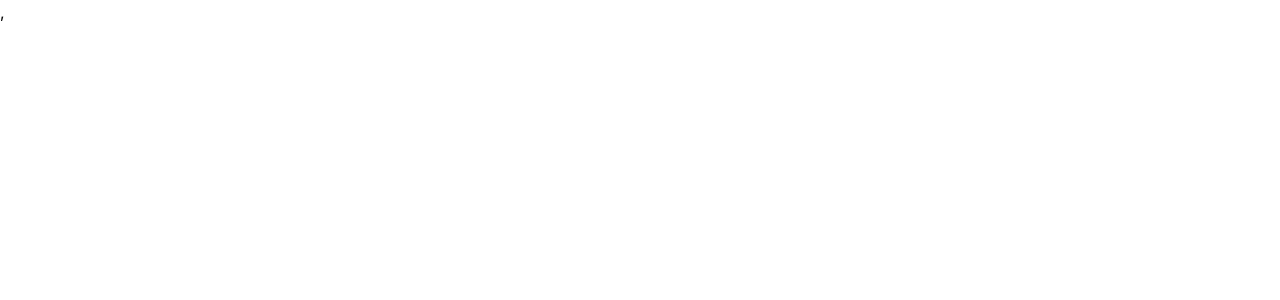
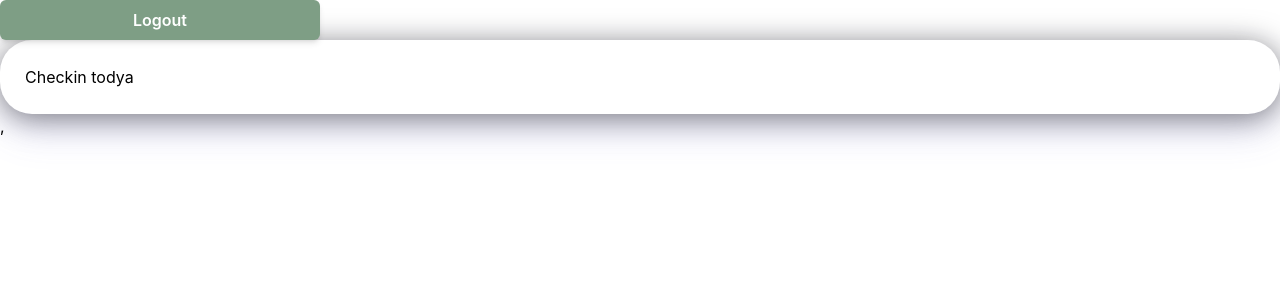
Before and after one commit to Happiness549/Full-Stack-Hotel-App, a React (Vite) app in the folder frontend/: page /dashboard in a window 1280 px wide. Before the commit this address had no page. Shown: the top 300 px of the page. Built offline with nearby package versions, Linux system fonts and the light colour scheme.

Commit message:
Feat: Added admin page

```diff
--- a/frontend/package.json
+++ b/frontend/package.json
@@ -13,6 +13,7 @@
     "@reduxjs/toolkit": "^2.13.0",
     "@tailwindcss/vite": "^4.3.3",
     "cors": "^2.8.6",
+    "jwt-decode": "^4.0.0",
     "react": "^19.2.8",
     "react-dom": "^19.2.8",
     "react-redux": "^9.3.0",
--- a/frontend/src/App.tsx
+++ b/frontend/src/App.tsx
@@ -4,6 +4,7 @@ import { BrowserRouter, Route, Routes } from 'react-router-dom'
 import {Landing} from './pages/Landing'
 import {Register} from './pages/Register'
 import {Login} from './pages/Login'
+import {Admin} from './pages/AdminDasboard'
 
 function App() {
 
@@ -14,6 +15,7 @@ function App() {
       <Route path='/' element={<Landing />} />
       <Route path='/register' element={<Register />} />
       <Route path='/login' element={<Login />} />
+      <Route path='/dashboard' element={<Admin />} />
     </Routes>
     </BrowserRouter>
 
--- a/frontend/src/pages/AdminDasboard.tsx
+++ b/frontend/src/pages/AdminDasboard.tsx
@@ -0,0 +1,21 @@
+import {Text} from '../components/ui/Text'
+import {Card} from '../components/ui/Card'
+import {Button} from '../components/ui/Button'
+
+
+export const Admin = () =>{
+
+
+    return(
+        <>
+          <Button
+            text={'Logout'}
+            className=''
+            />
+        <Card>
+            <Text variant={'h1'}>Checkin todya</Text>
+        </Card>
+
+        </>
+    )
+}
--- a/frontend/src/pages/Login.tsx
+++ b/frontend/src/pages/Login.tsx
@@ -7,6 +7,7 @@ import { updatedInputField } from "../redux/RegisterSlice";
 import {Input} from "../components/ui/Input";
 import {Text} from "../components/ui/Text";
 import {Button} from "../components/ui/Button";
+import { jwtDecode } from "jwt-decode";
 
 
 export const Login = () => {
@@ -38,10 +39,12 @@ const handleSubmit = async (e: FormEvent<HTMLFormElement>) => {
   const result = await dispatch(loginUser());
 
   if (loginUser.fulfilled.match(result)) {
+    console.log("Full Payload:", result.payload);
+
 
     const userRole = result.payload?.user?.role;
 
-    if (userRole === "admin") {
+    if (userRole === "Admin") {
       navigate("/dashboard");
     } else {
       navigate("/home");
```
Also changed, not shown: 1 other file (tests, documents, lock files or other folders).
